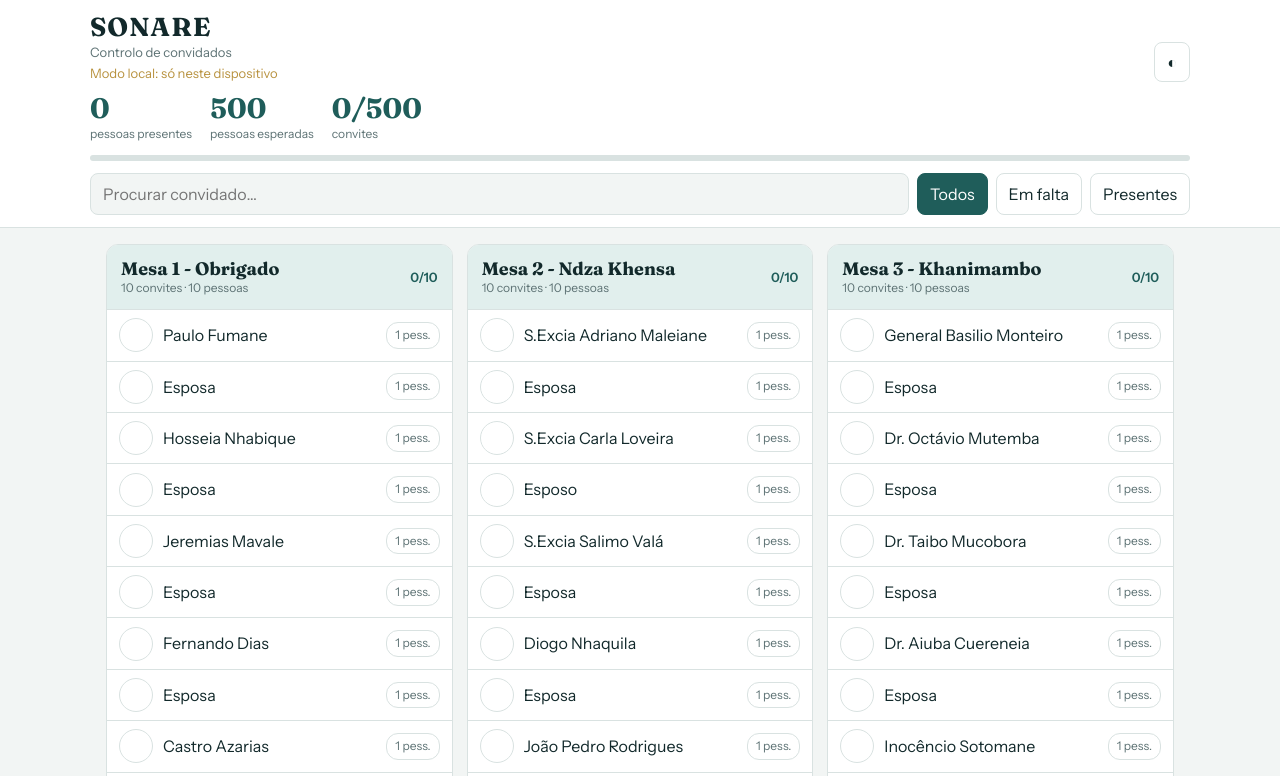
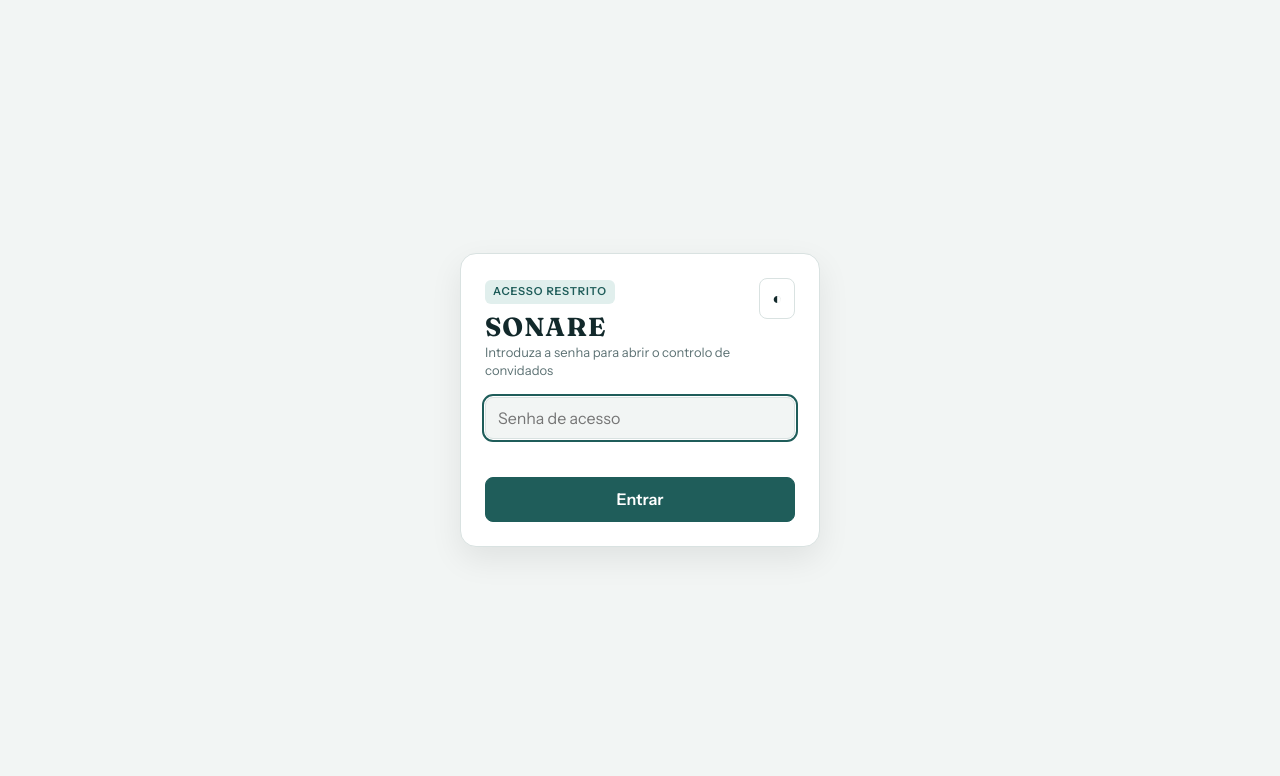
Before and after one commit to olsonxerinda-afk/lista-acj2, a plain HTML site: page index.html in a window 1280 px wide. Shown: the top 776 px of the page. Drawn offline with Linux system fonts and the light colour scheme.

Commit message:
Update index.html

```diff
--- a/index.html
+++ b/index.html
@@ -6,13 +6,14 @@
 <title>SONARE – Controlo de Convidados</title>
 <link href="https://fonts.googleapis.com/css2?family=Fraunces:wght@500;700&family=Instrument+Sans:wght@400;500;600&display=swap" rel="stylesheet">
 <style>
-:root{--bg:#f2f5f4;--card:#fff;--ink:#12292b;--mute:#5d7274;--line:#d9e2e1;--acc:#1f5d5a;--accbg:#e1efed;--gold:#b8923f;--goldbg:#f6edd8;--ok:#1f7a4d;
+:root{--bg:#f2f5f4;--card:#fff;--ink:#12292b;--mute:#5d7274;--line:#d9e2e1;--acc:#1f5d5a;--accbg:#e1efed;--gold:#b8923f;--goldbg:#f6edd8;--ok:#1f7a4d;--err:#b83b3b;
 box-sizing:border-box;padding-top:env(safe-area-inset-top,0px);padding-bottom:env(safe-area-inset-bottom,0px)}
-@media (prefers-color-scheme:dark){:root:not([data-theme="light"]){--bg:#0e1819;--card:#16262a;--ink:#e8f0ef;--mute:#8da5a7;--line:#27393d;--acc:#6cc1bb;--accbg:#1b3a3b;--gold:#d8b565;--goldbg:#33301f;--ok:#5fcf97}}
-:root[data-theme="dark"]{--bg:#0e1819;--card:#16262a;--ink:#e8f0ef;--mute:#8da5a7;--line:#27393d;--acc:#6cc1bb;--accbg:#1b3a3b;--gold:#d8b565;--goldbg:#33301f;--ok:#5fcf97}
+@media (prefers-color-scheme:dark){:root:not([data-theme="light"]){--bg:#0e1819;--card:#16262a;--ink:#e8f0ef;--mute:#8da5a7;--line:#27393d;--acc:#6cc1bb;--accbg:#1b3a3b;--gold:#d8b565;--goldbg:#33301f;--ok:#5fcf97;--err:#f07171}}
+:root[data-theme="dark"]{--bg:#0e1819;--card:#16262a;--ink:#e8f0ef;--mute:#8da5a7;--line:#27393d;--acc:#6cc1bb;--accbg:#1b3a3b;--gold:#d8b565;--goldbg:#33301f;--ok:#5fcf97;--err:#f07171}
 html{height:100%;scroll-padding-top:env(safe-area-inset-top,0px)}
 *{box-sizing:border-box}
 body{margin:0;background:var(--bg);color:var(--ink);font:16px/1.4 "Instrument Sans",system-ui,sans-serif;min-height:100%}
+body.locked{overflow:hidden}
 body::before{content:"";position:fixed;inset:0 0 auto;height:env(safe-area-inset-top,0px);background:var(--card);z-index:10}
 header{background:var(--card);border-bottom:1px solid var(--line);position:sticky;top:env(safe-area-inset-top,0px);z-index:9;padding:14px 16px 12px}
 .wrap{max-width:1100px;margin:0 auto}
@@ -25,7 +26,7 @@ h1{font:700 26px/1 Fraunces,Georgia,serif;margin:0;letter-spacing:.04em}
 .bar{height:6px;background:var(--line);border-radius:3px;margin-top:12px;overflow:hidden}
 .bar i{display:block;height:100%;background:var(--gold);width:0;transition:width .3s}
 .tools{display:flex;gap:8px;margin-top:12px;flex-wrap:wrap}
-input[type=search],.edit,.add input{font:inherit;color:var(--ink);background:var(--bg);border:1px solid var(--line);border-radius:8px;padding:9px 12px;min-width:0}
+input[type=search],input[type=password],.edit,.add input{font:inherit;color:var(--ink);background:var(--bg);border:1px solid var(--line);border-radius:8px;padding:9px 12px;min-width:0}
 input[type=search]{flex:1 1 180px}
 button{font:inherit;color:var(--ink);background:none;border:1px solid var(--line);border-radius:8px;padding:8px 12px;cursor:pointer}
 button:focus-visible,input:focus-visible{outline:2px solid var(--acc);outline-offset:1px}
@@ -53,10 +54,39 @@ li.done .ck{background:var(--ok);border-color:var(--ok);color:#fff}
 .add input{flex:1}
 .empty{padding:40px;text-align:center;color:var(--mute);grid-column:1/-1}
 .foot{max-width:1100px;margin:0 auto;padding:4px 16px 40px;display:flex;gap:8px;flex-wrap:wrap;color:var(--mute);font-size:13px;align-items:center}
-@media print{header .tools,.add,.ck,.foot button{display:none}header{position:static}.t.shut ul{display:block}}
+
+/* Tela de bloqueio */
+.lock-screen{position:fixed;inset:0;z-index:50;background:var(--bg);display:flex;align-items:center;justify-content:center;padding:20px}
+.lock-screen.hidden{display:none}
+.lock-card{width:100%;max-width:360px;background:var(--card);border:1px solid var(--line);border-radius:16px;padding:24px;box-shadow:0 12px 32px rgba(0,0,0,.08)}
+.lock-head{display:flex;justify-content:space-between;align-items:flex-start;gap:12px}
+.lock-badge{display:inline-block;font-size:11px;font-weight:600;text-transform:uppercase;letter-spacing:.08em;color:var(--acc);background:var(--accbg);padding:4px 8px;border-radius:6px;margin-bottom:10px}
+.lock-form{display:flex;flex-direction:column;gap:10px;margin-top:18px}
+.lock-btn{background:var(--acc);color:var(--card);border-color:var(--acc);font-weight:600;padding:10px 14px}
+.lock-err{color:var(--err);font-size:13px;min-height:18px;margin:0}
+
+@media print{header .tools,.add,.ck,.foot button,.lock-screen{display:none}header{position:static}.t.shut ul{display:block}}
 </style>
 </head>
-<body>
+<body class="locked">
+<div class="lock-screen" id="lockScreen" role="dialog" aria-modal="true" aria-labelledby="lockTitle">
+  <div class="lock-card">
+    <div class="lock-head">
+      <div>
+        <span class="lock-badge">Acesso restrito</span>
+        <h1 id="lockTitle">SONARE</h1>
+        <div class="sub">Introduza a senha para abrir o controlo de convidados</div>
+      </div>
+      <button type="button" id="lockTheme" aria-label="Alternar tema">◐</button>
+    </div>
+    <form class="lock-form" id="lockForm">
+      <input type="password" id="lockPass" placeholder="Senha de acesso" autocomplete="current-password" required autofocus>
+      <p class="lock-err" id="lockErr" role="alert"></p>
+      <button type="submit" class="lock-btn">Entrar</button>
+    </form>
+  </div>
+</div>
+
 <header><div class="wrap">
 <div class="top"><div><h1>SONARE</h1><div class="sub">Controlo de convidados</div><div id="st" class="sub"></div></div>
 <button id="theme" aria-label="Alternar tema">◐</button></div>
@@ -75,10 +105,58 @@ li.done .ck{background:var(--ok);border-color:var(--ok);color:#fff}
 <main id="app"></main>
 <div class="foot">
 <button id="exp">Expandir tudo</button><button id="col">Recolher tudo</button><button id="prt">Imprimir</button>
-<button id="rst">Limpar presenças</button>
+<button id="rst">Limpar presenças</button><button id="lck">Bloquear ecrã</button>
 <span>Toque no nome para editar · toque em “2 pess.” para alterar o número de pessoas.</span>
 </div>
 <script>
+const PASS = "ACJ2026";
+const AUTH_KEY = "sonare-unlocked-v1";
+
+function toggleTheme() {
+  const r = document.documentElement, d = matchMedia("(prefers-color-scheme:dark)").matches;
+  const cur = r.dataset.theme || (d ? "dark" : "light");
+  r.dataset.theme = cur === "dark" ? "light" : "dark";
+}
+document.getElementById("theme").onclick = toggleTheme;
+document.getElementById("lockTheme").onclick = toggleTheme;
+
+function setLocked(locked) {
+  const screen = document.getElementById("lockScreen");
+  const input = document.getElementById("lockPass");
+  const err = document.getElementById("lockErr");
+  if (locked) {
+    try { sessionStorage.removeItem(AUTH_KEY); } catch (e) {}
+    document.body.classList.add("locked");
+    screen.classList.remove("hidden");
+    input.value = "";
+    err.textContent = "";
+    setTimeout(() => input.focus(), 50);
+  } else {
+    try { sessionStorage.setItem(AUTH_KEY, "1"); } catch (e) {}
+    document.body.classList.remove("locked");
+    screen.classList.add("hidden");
+    err.textContent = "";
+  }
+}
+
+document.getElementById("lockForm").addEventListener("submit", e => {
+  e.preventDefault();
+  const val = document.getElementById("lockPass").value;
+  if (val === PASS) {
+    setLocked(false);
+  } else {
+    document.getElementById("lockErr").textContent = "Senha incorreta. Tente novamente.";
+    const inp = document.getElementById("lockPass");
+    inp.select();
+    inp.focus();
+  }
+});
+
+document.getElementById("lck").onclick = () => setLocked(true);
+
+let alreadyUnlocked = false;
+try { alreadyUnlocked = sessionStorage.getItem(AUTH_KEY) === "1"; } catch (e) {}
+setLocked(!alreadyUnlocked);
 
 // Incremente RAW_VER sempre que alterar nomes ou mesas no RAW para forçar a atualização
 const RAW_VER = 2;
@@ -99,28 +177,7 @@ const RAW = [
   ["Mesa 14 - Hvala", "Paulo Cuinica Jr|Esposa|Ivander Macia|Esposa|Júnior Jay Argh|Esposa|Malik Carilho|Esposa|Larsen Muchanga|Esposa|Lorivaldo Simango|Dayne Michel|Esposa|Rodrigo Ramalho|Esposa|Higino Cuamba"],
   ["Mesa 15 - Ndzi bonguile", "Joana Oliveira|Helena da Graça|Ana Luísa Cheveia|Bernardo de Carvalho|Esposa|Rogério António Martinho|Zein Oliveira|Halley Ibraimo|Alice Mavale|Glória Tivane|Mendes Salvador|Rosangela Carlos"],
   ["Mesa 16 - Salamat", "Uli da Silva|Armando Correia|Esposa|Ivaldo Banze|Mimiy Mondlane|Kevin Zualo|Esposa|Chelsea Kapece|Karen Massango|Esposo|Edilson Bachita|Esposa"],
-  ["Mesa 17 - Tashikeni", "Maria Mavale|Renato Timane|Nuno Manjate|Esposa|Ilda Luisa|Esposo|João Dias|Esposa|Sandra Bontana|Luisa Baccarat|Edma dos Santos|Rosária Chambule"],
-  ["Mesa 18 - Paldies", "Natasha Macuacua|Esposo|Vânia de Oliveira|Noivo|Maria Sara Manjate|Cintia David|Jéssica Cuinica|Belnisio Cossa|Esposa|Joaquina Massingarela|Alice Comé|Amelia Meque"],
-  ["Mesa 19 - Ndatenda", "Dino Nhabique|Esposa|Arnaldo Magalhães|Esposa|Armando Nguenha|Esposa|Carlos Cuereneia|Esposa|Timoteo Faizal|Aiuba Cuereneia Junior|Virgílio Maria|Esposa"],
-  ["Mesa 20 - Rahmat", "Paula Bila|Nayara Gulamo|Sheila Nhampossa|Vanessa Neves|Mayett Manganhela|Esposo|Carlos Guambe|Esposa|Edna Bebana|Esposo|Sandra Chauque|Yolanda Muianga"],
-  ["Mesa 21 - Dankie", "Suzete Constaça|Cátia Constança|Paula Rodrigues|Sonia Miranda|Helena Soares Amade|Alice Soares|Savia Ferreira|Fredson Rafael|Esposa|Sonia Manhiça|Esposo|Maria Isabel Omar"],
-  ["Mesa 22 - Aguyie", "Natley Murambire|Namorado|Yannick Botão|Namorada|Yunara Botão|Namorado|Kelly|Hamid Ibraimo|Elvis|Marvin Oliveira|José Chavane|Esposa"],
-  ["Mesa 23 - Xiéxié", "João Tesinde|Esposa|Erasmo Langa|Esposa|Milca Tesinde|Esposo|Ester Tesinde|Esposo|Natalia Zandamela|Sandra Lameira|Esposo|Carlos Zandamela Júnior|Noiva|Carina Zandamela|Alberto Sithole|Esposa"],
-  ["Mesa 24 - Barka", "Cesaria Hou|Noivo|Victória Hou|Danilo Manjate|Esposa|José Macave|Lúcia Manhique|Alfredo Manhique|Elsa Sitoe|Caldina Pacule|Florentina Venguele|Josina Bonzo|Helena Bonzo|Violeta Tembe|Vitor Maluleque|Marina Manhique"],
-  ["Mesa 25 - Merci", "Nixon Nhabique|Azarias Inguane|Lola Inguane|Lomeu Guilhiche|Filipe Sousa|Ian Blanco|Esposa|Elfrasio Mugabe|Esposa|Marlon Cumbi|Cláudio Munjovo|Esposa|Lester Gonçalves|Elton James|Esposa|Barnabé Zandamela"],
-  ["Mesa 26 - Medasse", "Iuri Fumane|Igor Neves|Pedro Palate|Esposa|Hugo Ferreira|Aecio Mavale|Rui Simango|Kemylain Fumane|Ellaine Fumane|Ivan Nhabique|Leo Zitha|Esposa|Joaquim Macumbi|Esposa|Wimy Huo|Kelvin Fumane"],
-  ["Mesa 27 - Danke", "Leonilde Fruquia|Edwin Fruquia|Júlia Amélia|Clara Muchanga|Ernesto Nhambe|Esposa|Rui Simango|Esposa|Ercilio Fulane|Esposa|Zeca Tesinde|Esposa|Ilidio Xerinda|Esposa|Rassina Castro Salaude|Berta Castro Salaude"],
-  ["Mesa 28 - Tack", "Edvan Murambire|Esposa|Domingos João Júnior|Esposa|Elton Nobre|Esposa|Gibel Cassiano|Namorada|Erico Veríssimo|Idelson Revo Revo|Victório Huo|Esposa"],
-  ["Mesa 29 - Arigato", "Carlos Fruquia Jr.|Carlos Muchanga|Cesar dos Santos|Esposa|Enidy Felix|Stélio Félix|Esposa|Marcelino Djedje|Esposa|Vicente Amone|Pinho Prometido|Esposa"],
-  ["Mesa 30 - Mahalo", "Maria Teresa Gandar|Esposo|Costa Ferreira|Esposa|Sérgio Magumo|Teresa Salda|Hermenegildo Lucas|Esposa|Ana Nhabique|Anagica Viola|Odete Hamela|Esposo"],
-  ["Mesa 31 - Takhuta", "Padre Bernardino Matavele|Padre Rodrigues Chizenga|Padre Dionísio Machel|Padre Eugénio Sigauque|Padre Teodoro Adriano|Padre Horácio Simbine|Padre Carlos da Cunha|Isabel Mulhuiu|Maria Namo|Maria Conceição Monteiro|Jorge Massinga|Esposa"],
-  ["Mesa 32 - Takk", "Shakila de Oliveira|Noivo|Kevin Alex Nhampule|Esposa|Nelly Psico|Luana Maria|Samson Nkomo|Bruno Dava|Namorada|Gabriela Dava|Esposo|Delphi Cuambe|Daren Laice|Esposa|Lilian Guibalo|Melissa Guibalo"],
-  ["Mesa 33 - Zikomo", "Raimundo Tamele Jr.|Esposa|Helton Tamele|Esposa|Benigno Papelo|Esposa|Beato Realdo Dias|Esposa|Danny Candua|Bonifacio Lazaro Massamba|Esposa|Gamaliel Massinga|Esposa|Sérgio Mauai|Esposa|Jeremias Mondlane"],
-  ["Mesa 34 - Diolch", "Márcio Pereira|Esposa|Adilson Sumburane|Labvu Rego|Noiva|Deucio Sitoe|Esposa|Edson Cardoso|Esposa|Neidy Langa|Esposo|Diamantino Langa"],
-  ["Mesa 35 - Maita", "Teofilo Lacuna|Esposa|Tilde Tembe|Esposa|Hilidio Mundomba|Esposa|Gualter Gonçalves|Esposa|Lívio Mahanhe|Esposa|Jorge da Silva|Esposa"],
-  ["Mesa 36 - Daalu", "Dinoky Maringue|Esposa|Charmilia Machibene|Esposo|Edy Mahumane|Érica Chaisse|Esposo|Luna Sérgio|Luana Sérgio|Rossana Isaias|Rady Gramane|Castro Inguane Jr"],
-  ["Mesa 37 - Nashukuru", "Amilcar Mavale|Esposa|Ismael Sulemane|Esposa|Paulo Mata|Esposa|Zefanias Emerico|Esposa|Jo Capece|Esposa|Xu George 1|Xu George 2|Carol Hamela|Esposo|Alice Hamela|Esposa"],
-  ["Mesa 38 - Ndapandula", "Joaquim Langa|Esposa|Julião Langa|Esposa|Celina Ubisse|Teodomiro Pedro|Esposa|Ercilia Ubisse|Domingos Buque|Esposa|Virgilio Sithole|Esposa|Yuran Mendes|Michelle Ana|Ronaldo Miambo|Hosseia Hermenegildo"]
+  ["Mesa 17 - Tashikeni", "Maria Mavale|Renato Timane|Nuno Manjate|Esposa|Ilda Luisa|Esposo|João Dias|Esposa|Sandra Bontana|Luisa Baccarat|Edma dos Santos|Rosária Chambule"]
 ];
 const KEY = "sonare-convidados-v3";
 const VER_KEY = "sonare-raw-ver";
@@ -433,12 +490,6 @@ $("rst").onclick = function () {
   render();
 };
 
-$("theme").onclick = () => {
-  const r = document.documentElement, d = matchMedia("(prefers-color-scheme:dark)").matches;
-  const cur = r.dataset.theme || (d ? "dark" : "light");
-  r.dataset.theme = cur === "dark" ? "light" : "dark";
-};
-
 render();
 init();
 </script>
```
